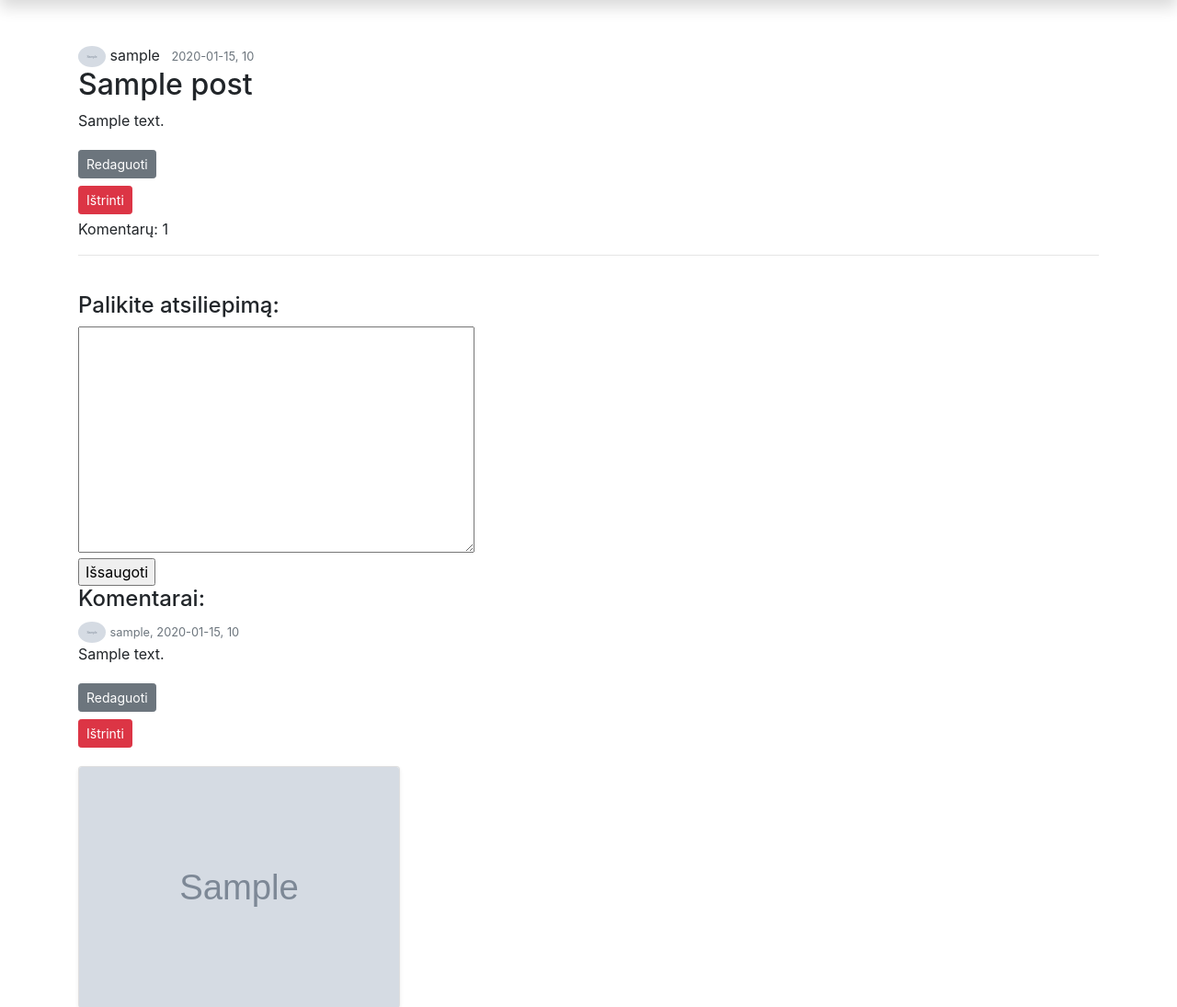
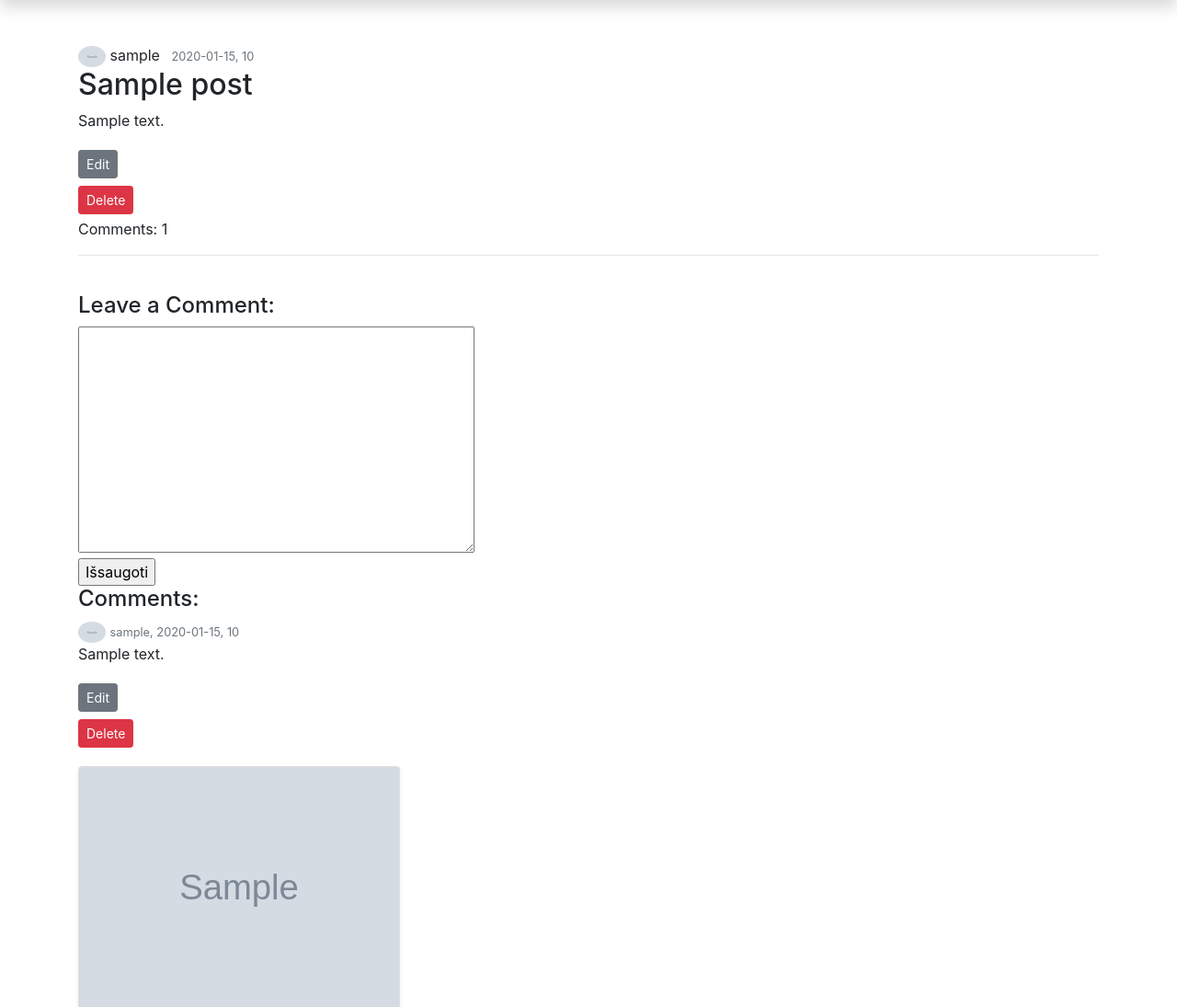
Before and after one commit to DonatasNoreika/myblog_202401, a Django app: page /posts/1 in a window 1280 px wide. Shown: the part 60-1155 px from the top of the page at 92% size. Run offline with Django 5.2, Linux system fonts and the light colour scheme; a user stored in the database is signed in; tables that the repository leaves empty hold one stand-in row (values such as "Sample post"); grey boxes marked "Sample" are stand-in pictures; some libraries are stand-ins or nearby versions.

```diff
--- a/mysite/myblog/templates/post.html
+++ b/mysite/myblog/templates/post.html
@@ -1,8 +1,8 @@
 {% extends 'base.html' %}
+{% load i18n %}
 
-{% block "title" %}Įrašas{% endblock %}
+{% block "title" %}{% trans "Post" %}{% endblock %}
 {% block "content" %}
-
 
 {% load static %}
 
@@ -16,20 +16,20 @@
             <p class="article-content">{{ post.content|safe }}</p>
             {% if post.author == user %}
             <div>
-                <a class="btn btn-secondary btn-sm mt-1 mb-1" href="{% url 'post_update' post.pk %}">Redaguoti</a>
+                <a class="btn btn-secondary btn-sm mt-1 mb-1" href="{% url 'post_update' post.pk %}">{% trans "Edit" %}</a>
                 <!--                <a class="btn btn-danger btn-sm mt-1 mb-1" href="{% url 'post_delete' post.pk %}">Ištrinti</a>-->
                 <form method="POST" action="{% url 'post_delete' post.pk %}">
-                    {% csrf_token %}<input class="btn btn-danger btn-sm mt-1 mb-1" type="submit" value="Ištrinti">
+                    {% csrf_token %}<input class="btn btn-danger btn-sm mt-1 mb-1" type="submit" value="{% blocktrans %}Delete{% endblocktrans %}">
                 </form>
             </div>
             {% endif %}
-            <a>Komentarų: {{ post.num_comments }}</a>
+            <a>{% trans "Comments" %}: {{ post.num_comments }}</a>
         </div>
         {% if user.is_authenticated %}
         <div class="fieldWrapper">
             <hr>
             <br/>
-            <h4>Palikite atsiliepimą:</h4>
+            <h4>{% trans "Leave a Comment:" %}</h4>
             <form action="" method="post">
                 {% csrf_token %}
                 {{ form.content }}</br>
@@ -38,23 +38,23 @@
         </div>
         {% endif %}
         {% if post.comments.all %}
-        <h4>Komentarai:</h4>
+        <h4>{% trans "Comments:" %}</h4>
         {% for comment in post.comments.all %}
         <img class="rounded-circle account-img" style="width: 30px" src="{{ comment.author.profile.photo.url }}">
         <small class="text-muted">{{ comment.author }}, {{ comment.date|date:"Y-m-d, f" }}</small>
         <p>{{ comment.content|safe }}</p>
         {% if comment.author == user %}
         <div>
-            <a class="btn btn-secondary btn-sm mt-1 mb-1" href="{% url 'comment_update' post.pk comment.pk %}">Redaguoti</a>
+            <a class="btn btn-secondary btn-sm mt-1 mb-1" href="{% url 'comment_update' post.pk comment.pk %}">{% trans "Edit" %}</a>
             <form method="POST" action="{% url 'comment_delete' post.pk comment.pk %}">
-                {% csrf_token %}<input class="btn btn-danger btn-sm mt-1 mb-1" type="submit" value="Ištrinti">
+                {% csrf_token %}<input class="btn btn-danger btn-sm mt-1 mb-1" type="submit" value="{% blocktrans %}Delete{% endblocktrans %}">
             </form>
         </div>
         {% endif %}
         <p></p>
         {% endfor %}
         {% else %}
-        <p>Nėra komentarų</p>
+        <p>{% trans "No Comments" %}ų</p>
         {% endif %}
     </div>
 </article>
```
Also changed, not shown: mysite/myblog/templates/posts.html (+7 -7 lines).
